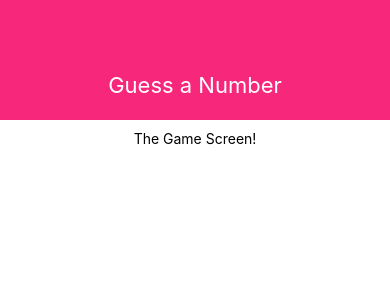
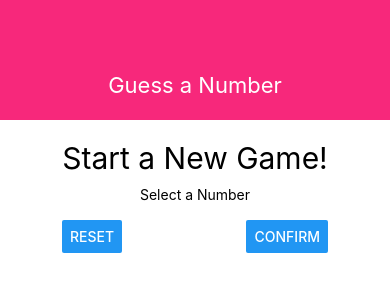
Before and after one commit to brianartea/react-native-guess-a-number-app, a React Native app: screen / in a window 390 px wide. Shown: the top 300 px of the page. Built offline with nearby package versions, Linux system fonts and the light colour scheme.

Commit message:
Worked on Layout

```diff
--- a/screens/StartGameScreen.js
+++ b/screens/StartGameScreen.js
@@ -1,11 +1,19 @@
 //, { useState }
 import React from 'react';
-import { View, Text, StyleSheet } from 'react-native';
+import { View, Text, StyleSheet, TextInput, Button } from 'react-native';
 
 const StartGameScreen = props => {
   return (
     <View style={styles.screen}>
-      <Text>The Game Screen!</Text>
+      <Text style={styles.title}>Start a New Game!</Text>
+      <View style={styles.inputContainer}>
+        <Text>Select a Number</Text>
+        <TextInput />
+        <View style={styles.buttonContainer}>
+          <Button title="Reset" onPress={() => { }} />
+          <Button title="Confirm" onPress={() => { }} />
+        </View>
+      </View>
     </View>
   );
 };
@@ -15,6 +23,22 @@
     flex: 1,
     padding: 10,
     alignItems: 'center'
+  },
+  title: {
+    fontSize: 30,
+    marginVertical: 10
+
+  },
+  inputContainer: {
+    width: 300,
+    maxWidth: '80%',
+    alignItems: 'center'
+  },
+  buttonContainer: {
+    flexDirection: 'row',
+    width: '100%',
+    justifyContent: 'space-between',
+    paddingHorizontal: 15
   }
 });
 
```
